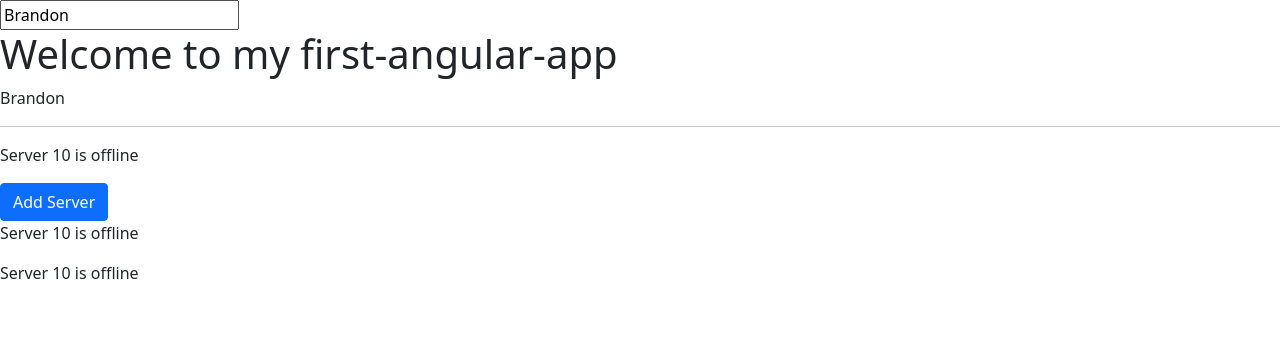
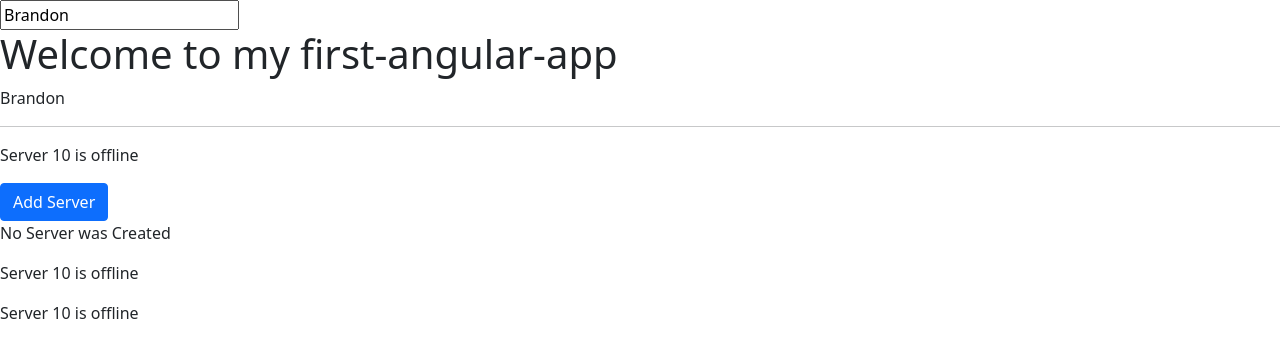
Before and after one commit to BrandonGrayson/First-Angular-App, an Angular app: page / in a window 1280 px wide. Shown: the top 358 px of the page. Built offline with nearby package versions, Linux system fonts and the light colour scheme.

Commit message:
able to use property binding on onCreateServer function to update serverCreationStatus

```diff
--- a/src/app/servers/servers.component.html
+++ b/src/app/servers/servers.component.html
@@ -1,3 +1,8 @@
-<button class="btn btn-primary" [disabled]='!allowNewServer'>Add Server</button>
+<button class="btn btn-primary"
+[disabled]='!allowNewServer'
+(click)='onCreateServer()'>Add Server</button>
+
+<p>{{ serverCreationStatus }}</p>
+
 <app-server></app-server>
 <app-server></app-server>
--- a/src/app/servers/servers.component.ts
+++ b/src/app/servers/servers.component.ts
@@ -7,6 +7,7 @@ import { Component, OnInit } from '@angular/core';
 })
 export class ServersComponent implements OnInit {
   allowNewServer = false
+  serverCreationStatus = 'No Server was Created'
 
   constructor() {
     setTimeout(() => {
@@ -17,4 +18,7 @@ export class ServersComponent implements OnInit {
   ngOnInit(): void {
   }
 
+  onCreateServer() {
+    this.serverCreationStatus = 'Server was Created!'
+  }
 }
```
